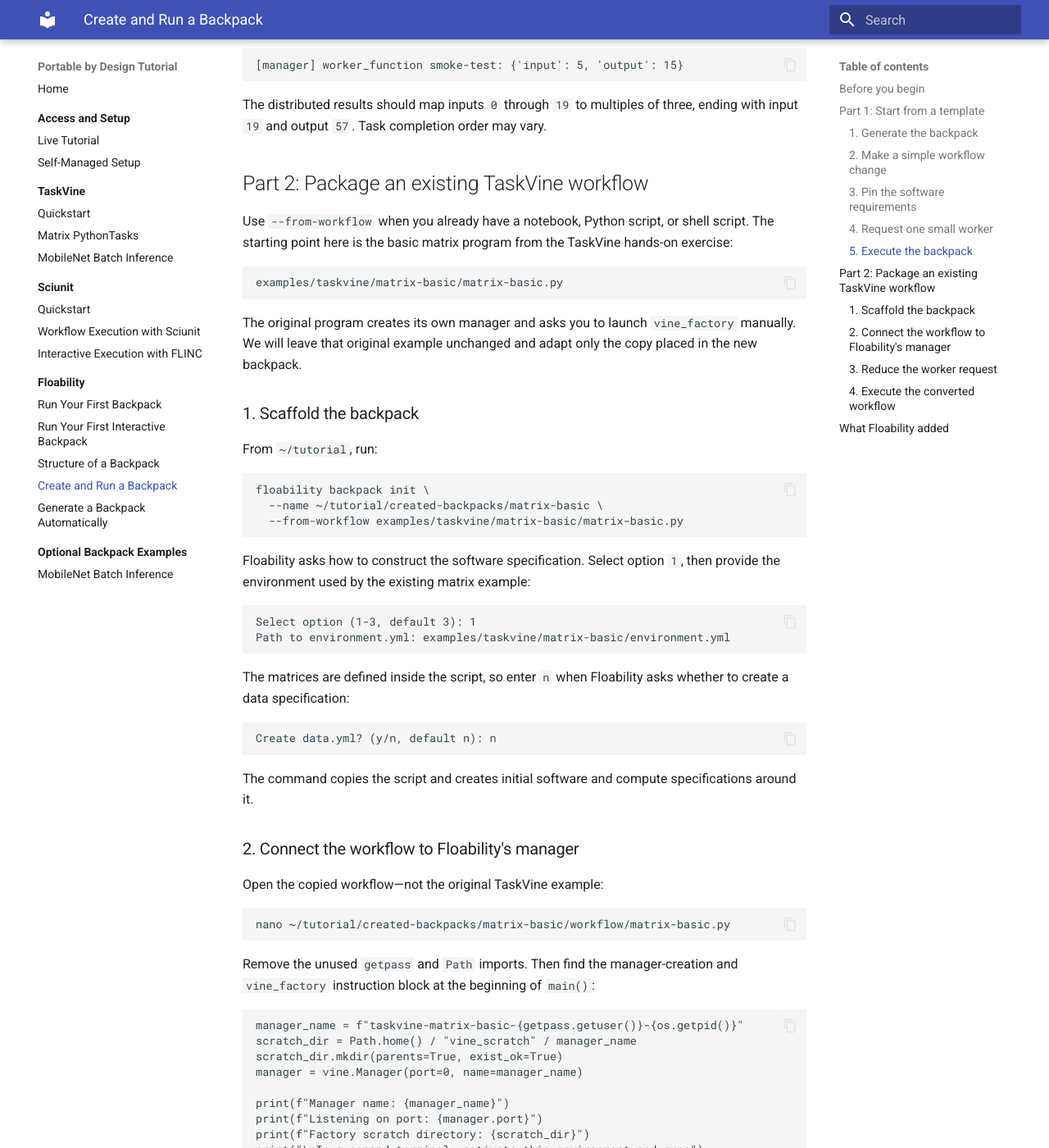
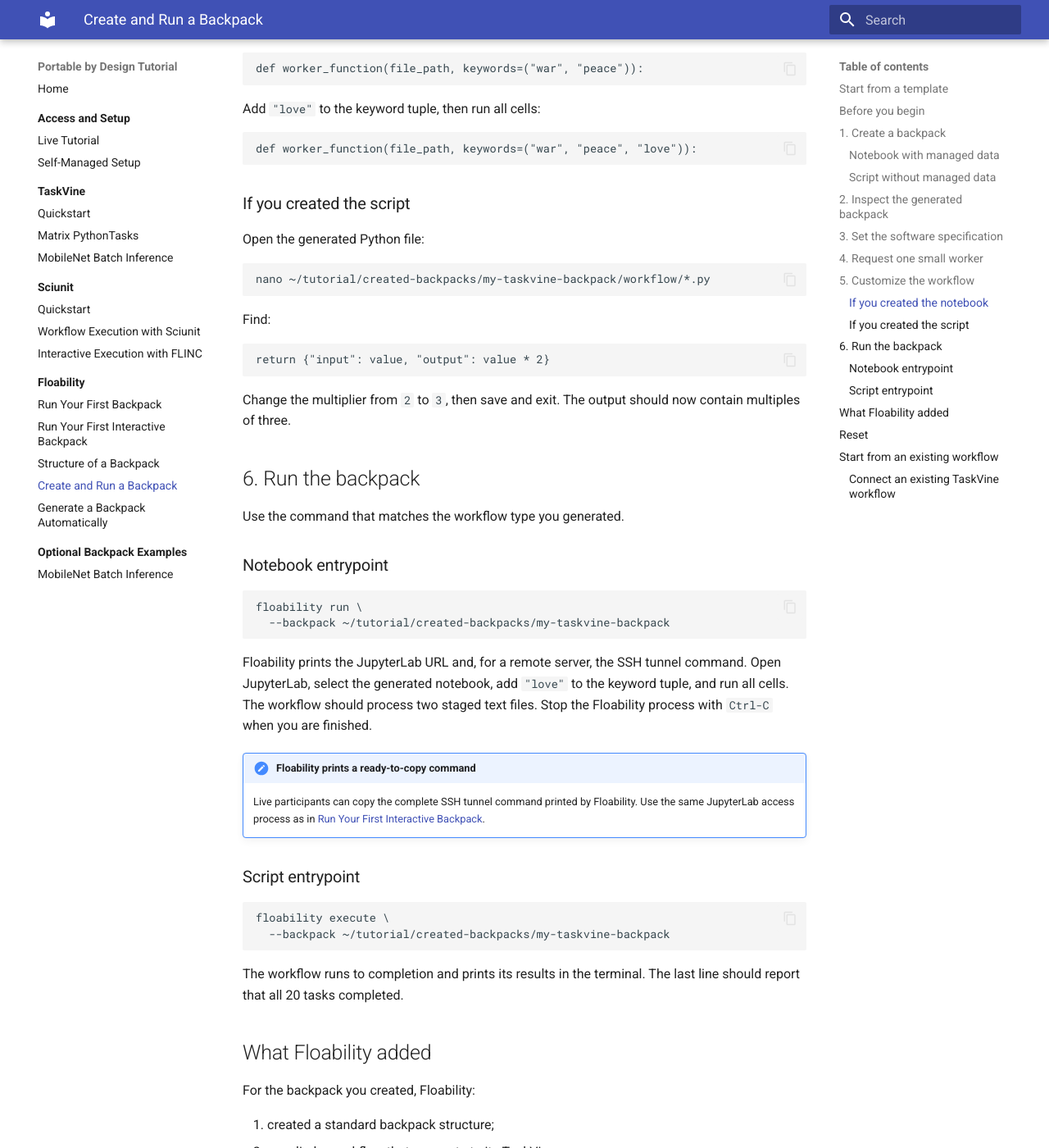
Before and after one commit to floability/tutorial-portable-by-design, an MkDocs documentation site: the page built from docs/04-floability/create-backpack.md, in a window 1280 px wide and 1400 px high, scrolled down 3127 px. Shown: the whole window at 82% size. Built offline with MkDocs 1.6.1 and Material for MkDocs 9.7.7, drawn with Linux system fonts in a browser that asks for light colours; some of the changed text lies outside the part shown.

Commit message:
Streamline backpack creation tutorial

````diff
--- a/docs/04-floability/create-backpack.md
+++ b/docs/04-floability/create-backpack.md
@@ -2,12 +2,23 @@
 
 **Session time:** 15 minutes
 
-This exercise uses two creation paths. First, you create a working backpack
-from a built-in template and make a small change. Then you package the basic
-matrix-multiplication program from the earlier TaskVine exercise.
+For most existing notebooks, Python scripts, and shell scripts, you can ask
+Floability to create the backpack scaffold around the workflow. You then
+review its specifications and make any changes required for Floability-managed
+execution.
 
-Both workflows are Python scripts, so run them non-interactively with
-`floability execute`.
+See the official
+[Create Your First Backpack](https://floability.readthedocs.io/en/stable/getting-started/create-first-backpack/)
+guide for every creation method and command-line option.
+
+## Start from a template
+
+If you want a starting point that you can customize and build on, use
+Floability's template feature. Templates create a Jupyter notebook by default.
+
+The recommended path below creates a notebook with managed input data. The
+alternative creates a simpler Python script without managed data. Choose one,
+inspect the generated backpack, make a small change, and run it.
 
 ## Before you begin
 
@@ -34,25 +45,28 @@
 
 **Continue with either setup**
 
-Return to the repository root:
-
-```bash
-cd ~/tutorial
-```
-
-Create a directory for the backpacks you build:
+Create a location for the backpack:
 
 ```bash
 mkdir -p ~/tutorial/created-backpacks
 ```
 
-## Part 1: Start from a template
+## 1. Create a backpack
 
-Use `--from-template` when you want a complete working starting point. The
-`taskvine` template demonstrates manager creation, PythonTask submission, and
-result collection without using Floability-managed data.
+Run **one** of the following commands—not both.
 
-### 1. Generate the backpack
+### Notebook with managed data
+
+```bash
+floability backpack init \
+  --name ~/tutorial/created-backpacks/my-taskvine-backpack \
+  --from-template taskvine-data
+```
+
+This is the default notebook-based path. It creates a TaskVine notebook,
+`data/data.yml`, one backpack-local text file, and one remote text input.
+
+### Script without managed data
 
 ```bash
 floability backpack init \
@@ -61,15 +75,17 @@
   --script
 ```
 
-`--script` creates a Python entrypoint instead of the template's default
-notebook. Inspect the generated structure:
+The `--script` option creates a Python entrypoint. This basic template leaves
+input-data management to the workflow, so it does not create `data/data.yml`.
+
+## 2. Inspect the generated backpack
 
 ```bash
 find ~/tutorial/created-backpacks/my-taskvine-backpack \
-  -maxdepth 2 -type f | sort
+  -maxdepth 3 -type f | sort
 ```
 
-It contains:
+Both options include:
 
 ```text
 my-taskvine-backpack/
@@ -78,55 +94,35 @@
 ├── software/
 │   └── environment.yml
 └── workflow/
-    └── my-taskvine-backpack.py
+    └── my-taskvine-backpack.py or my-taskvine-backpack.ipynb
 ```
 
-### 2. Make a simple workflow change
+The notebook option also includes:
 
-Open the generated workflow:
+```text
+data/
+├── data.yml
+└── text_data/
+    └── local-sample.txt
+```
+
+## 3. Set the software specification
+
+Use the same pinned software specification as the matrix backpack you ran
+earlier:
 
 ```bash
-nano ~/tutorial/created-backpacks/my-taskvine-backpack/workflow/my-taskvine-backpack.py
+cp ~/tutorial/examples/backpacks/matrix-multiplication-script/software/environment.yml \
+  ~/tutorial/created-backpacks/my-taskvine-backpack/software/environment.yml
+cat ~/tutorial/created-backpacks/my-taskvine-backpack/software/environment.yml
 ```
 
-Find this line in `worker_function`:
+The starter workflows do not require NumPy, but using the identical
+specification allows Floability to reuse the environment prepared by the
+matrix exercise. If you skipped that exercise, Floability creates the
+environment now.
 
-```python
-return {"input": value, "output": value * 2}
-```
-
-Change only the multiplier so that every worker returns three times its input:
-
-```python
-return {"input": value, "output": value * 3}
-```
-
-After editing in `nano`, press `Ctrl-O`, then `Enter` to save, and `Ctrl-X` to
-exit.
-
-### 3. Pin the software requirements
-
-Open the software specification:
-
-```bash
-nano ~/tutorial/created-backpacks/my-taskvine-backpack/software/environment.yml
-```
-
-Set its contents to:
-
-```yaml
-name: my-taskvine-backpack
-channels:
-  - conda-forge
-dependencies:
-  - python=3.11
-  - ndcctools=7.17.1
-```
-
-This file records the direct software requirements that Floability installs
-and distributes to the TaskVine worker.
-
-### 4. Request one small worker
+## 4. Request one small worker
 
 Open the compute specification:
 
@@ -134,7 +130,7 @@
 nano ~/tutorial/created-backpacks/my-taskvine-backpack/compute/compute.yml
 ```
 
-Replace it with:
+Replace its contents with:
 
 ```yaml
 vine_factory_config:
@@ -145,101 +141,137 @@
   disk: 4096
 ```
 
-Floability reads this file and starts one local worker for the exercise.
+Save with `Ctrl-O`, press `Enter`, and exit with `Ctrl-X`. Floability will use
+this file to start one local worker.
 
-### 5. Execute the backpack
+## 5. Customize the workflow
+
+### If you created the notebook
+
+Continue to the next step. After JupyterLab opens, find the cell defining:
+
+```python
+def worker_function(file_path, keywords=("war", "peace")):
+```
+
+Add `"love"` to the keyword tuple, then run all cells:
+
+```python
+def worker_function(file_path, keywords=("war", "peace", "love")):
+```
+
+### If you created the script
+
+Open the generated Python file:
+
+```bash
+nano ~/tutorial/created-backpacks/my-taskvine-backpack/workflow/*.py
+```
+
+Find:
+
+```python
+return {"input": value, "output": value * 2}
+```
+
+Change the multiplier from `2` to `3`, then save and exit. The output should
+now contain multiples of three.
+
+## 6. Run the backpack
+
+Use the command that matches the workflow type you generated.
+
+### Notebook entrypoint
+
+```bash
+floability run \
+  --backpack ~/tutorial/created-backpacks/my-taskvine-backpack
+```
+
+Floability prints the JupyterLab URL and, for a remote server, the SSH tunnel
+command. Open JupyterLab, select the generated notebook, add `"love"` to the
+keyword tuple, and run all cells. The workflow should process two staged text
+files. Stop the Floability process with `Ctrl-C` when you are finished.
+
+!!! important "Floability prints a ready-to-copy command"
+
+    Live participants can copy the complete SSH tunnel command printed by
+    Floability. Use the same JupyterLab access process as in
+    [Run Your First Interactive Backpack](first-interactive-backpack.md#4-open-jupyterlab).
+
+### Script entrypoint
 
 ```bash
 floability execute \
-  --backpack ~/tutorial/created-backpacks/my-taskvine-backpack \
-  --base-dir ~/floability-runs
+  --backpack ~/tutorial/created-backpacks/my-taskvine-backpack
 ```
 
-The first run may take a few minutes while Floability creates and packs the
-software environment. Near the beginning of the workflow output, the local
-smoke test should show your change:
+The workflow runs to completion and prints its results in the terminal. The
+last line should report that all 20 tasks completed.
 
-```text
-[manager] worker_function smoke-test: {'input': 5, 'output': 15}
+## What Floability added
+
+For the backpack you created, Floability:
+
+1. created a standard backpack structure;
+2. supplied a workflow that connects to its TaskVine manager;
+3. created initial software and compute specifications;
+4. created a managed-data specification for the notebook option;
+5. prepared or reused the software environment;
+6. launched the requested local worker; and
+7. ran either a script or an interactive notebook.
+
+## Reset
+
+To repeat this exercise with the other option, remove only the backpack you
+created, then return to step 1:
+
+```bash
+test -d "$HOME/tutorial/created-backpacks/my-taskvine-backpack"
+rm -rf -- "$HOME/tutorial/created-backpacks/my-taskvine-backpack"
 ```
 
-The distributed results should map inputs `0` through `19` to multiples of
-three, ending with input `19` and output `57`. Task completion order may vary.
+## Start from an existing workflow
 
-## Part 2: Package an existing TaskVine workflow
-
-Use `--from-workflow` when you already have a notebook, Python script, or shell
-script. The starting point here is the basic matrix program from the
-TaskVine hands-on exercise:
-
-```text
-examples/taskvine/matrix-basic/matrix-basic.py
-```
-
-The original program creates its own manager and asks you to launch
-`vine_factory` manually. We will leave that original example unchanged and
-adapt only the copy placed in the new backpack.
-
-### 1. Scaffold the backpack
-
-From `~/tutorial`, run:
+Use `--from-workflow` when you already have working code:
 
 ```bash
 floability backpack init \
-  --name ~/tutorial/created-backpacks/matrix-basic \
-  --from-workflow examples/taskvine/matrix-basic/matrix-basic.py
+  --name ~/tutorial/created-backpacks/my-existing-workflow \
+  --from-workflow /path/to/my-workflow.ipynb
 ```
 
-Floability asks how to construct the software specification. Select option
-`1`, then provide the environment used by the existing matrix example:
+Floability copies the entrypoint and creates the surrounding scaffold:
 
 ```text
-Select option (1-3, default 3): 1
-Path to environment.yml: examples/taskvine/matrix-basic/environment.yml
+my-existing-workflow/
+├── compute/
+│   └── compute.yml
+├── data/
+│   └── data.yml             optional
+├── software/
+│   └── environment.yml
+└── workflow/
+    └── my-workflow.ipynb    or a Python or shell script
 ```
 
-The matrices are defined inside the script, so enter `n` when Floability asks
-whether to create a data specification:
+Review every generated specification. The software file must contain the
+workflow's direct dependencies, the compute file must describe suitable
+workers, and `data.yml` must identify any inputs Floability should stage.
 
-```text
-Create data.yml? (y/n, default n): n
-```
+### Connect an existing TaskVine workflow
 
-The command copies the script and creates initial software and compute
-specifications around it.
+A standalone TaskVine application may create an arbitrary manager name and
+port, then ask you to start a worker or factory manually. Inside a backpack,
+Floability chooses the manager name and allowed port range so that the workers
+it launches can find the workflow.
 
-### 2. Connect the workflow to Floability's manager
-
-Open the copied workflow—not the original TaskVine example:
-
-```bash
-nano ~/tutorial/created-backpacks/matrix-basic/workflow/matrix-basic.py
-```
-
-Remove the unused `getpass` and `Path` imports. Then find the manager-creation
-and `vine_factory` instruction block at the beginning of `main()`:
+Read those values from the environment when creating the manager:
 
 ```python
-manager_name = f"taskvine-matrix-basic-{getpass.getuser()}-{os.getpid()}"
-scratch_dir = Path.home() / "vine_scratch" / manager_name
-scratch_dir.mkdir(parents=True, exist_ok=True)
-manager = vine.Manager(port=0, name=manager_name)
+import os
+import ndcctools.taskvine as vine
 
-print(f"Manager name: {manager_name}")
-print(f"Listening on port: {manager.port}")
-print(f"Factory scratch directory: {scratch_dir}")
-print("\nIn a second terminal, activate this environment and run:")
-print(
-    "vine_factory -T local --min-workers=1 --max-workers=2 "
-    "--timeout=60 "
-    f"--scratch-dir {scratch_dir} "
-    f"--manager-name {manager_name}"
-)
-```
-
-Replace that block with:
-
-```python
 manager_name = os.environ["VINE_MANAGER_NAME"]
 ports_text = os.environ.get("VINE_MANAGER_PORTS", "9123,9150")
 manager_ports = [
@@ -247,66 +279,11 @@
     for value in ports_text.replace(":", ",").split(",")
     if value.strip()
 ]
+
 manager = vine.Manager(manager_ports, name=manager_name)
-
-print(f"Manager name: {manager_name}")
-print(f"Listening on port: {manager.port}")
 ```
 
-Floability creates a new manager name for each run and exports it through
-`VINE_MANAGER_NAME`. It also exports the allowed port range through
-`VINE_MANAGER_PORTS`. The workflow must use those values so that the workers
-started by Floability connect to the correct manager.
-
-### 3. Reduce the worker request
-
-Open the generated compute specification:
-
-```bash
-nano ~/tutorial/created-backpacks/matrix-basic/compute/compute.yml
-```
-
-Replace it with:
-
-```yaml
-vine_factory_config:
-  min-workers: 1
-  max-workers: 1
-  cores: 1
-  memory: 2048
-  disk: 4096
-```
-
-Do not start `vine_factory` in another terminal. Floability launches it from
-this compute specification.
-
-### 4. Execute the converted workflow
-
-```bash
-floability execute \
-  --backpack ~/tutorial/created-backpacks/matrix-basic \
-  --base-dir ~/floability-runs
-```
-
-A successful run finishes with the same results as the standalone TaskVine
-program:
-
-```text
-Completed A x B on <WORKER_ADDRESS>: [[19, 22], [43, 50]]
-Completed C x D on <WORKER_ADDRESS>: [[6, 2], [8, 4]]
-
-Basic PythonTask matrix multiplication complete.
-```
-
-## What Floability added
-
-For both backpacks, one `floability execute` command:
-
-1. validates and copies the backpack into a run instance;
-2. creates or reuses the declared software environment;
-3. starts a local `vine_factory` using `compute.yml`;
-4. supplies a matching manager name and port range to the workflow;
-5. runs the Python entrypoint; and
-6. records the output and cleans up the worker processes.
+Remove instructions that launch `vine_worker` or `vine_factory` manually.
+Floability starts the workers from `compute/compute.yml`.
 
 [**Next: Generate a backpack automatically →**](audit.md)
````
Also changed, not shown: docs/04-floability/index.md (+1 -1 lines), docs/index.md (+1 -1 lines).
